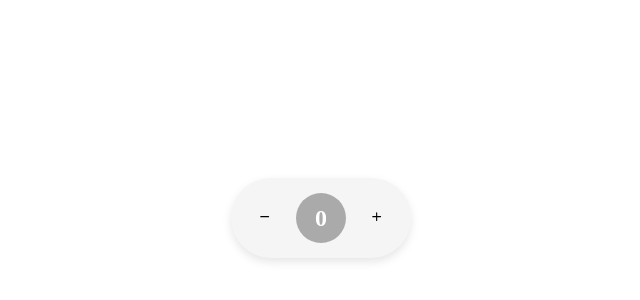
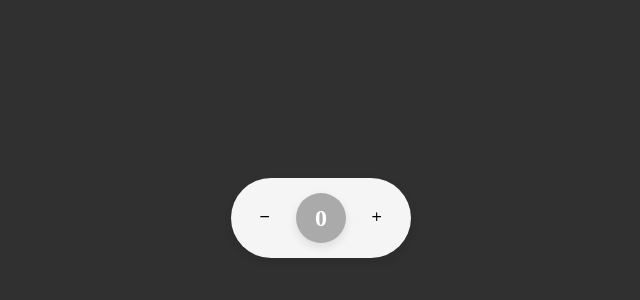
Before and after one commit to UnknownXstark/counter-app, a React (Vite) app: page / in a window 1280 px wide. Shown: the part 182-482 px from the top of the page, without its empty margins (319-959 px from the left). Built offline with nearby package versions, Linux system fonts and the light colour scheme.

Commit message:
updatess

```diff
--- a/src/App.css
+++ b/src/App.css
@@ -6,7 +6,7 @@
 body{
     height: 100vh;
     width: 100%;
-    background-color: white;
+    background-color: rgb(48, 48, 48);
     display: flex;
     justify-content: center;
     align-items: center;
--- a/src/component/Counter.css
+++ b/src/component/Counter.css
@@ -21,9 +21,10 @@
   user-select: none;
   touch-action: none;
   will-change: transform;
+  box-shadow: 0 4px 10px rgba(0, 0, 0, 0.1);
 }
 .counter-box.dragging {
-  /* box-shadow: 0 0 10px 4px rgba(0, 255, 255, 0.6); */
+  box-shadow: 0 0 10px 4px rgba(34, 109, 99, 0.6);
 }
 .counter h2 {
   cursor: pointer;
--- a/src/component/Counter.jsx
+++ b/src/component/Counter.jsx
@@ -92,6 +92,7 @@ const Counter = () => {
         onTouchMove={handleTouchMove}
         onTouchEnd={handleTouchEnd}
         onMouseDown={handleMouseDown}
+        onClick={handleReset}
         style={{
           transform: `translate(${dragOffset.x}px, ${dragOffset.y}px) rotate(${
             dragOffset.x * 0.2
```
